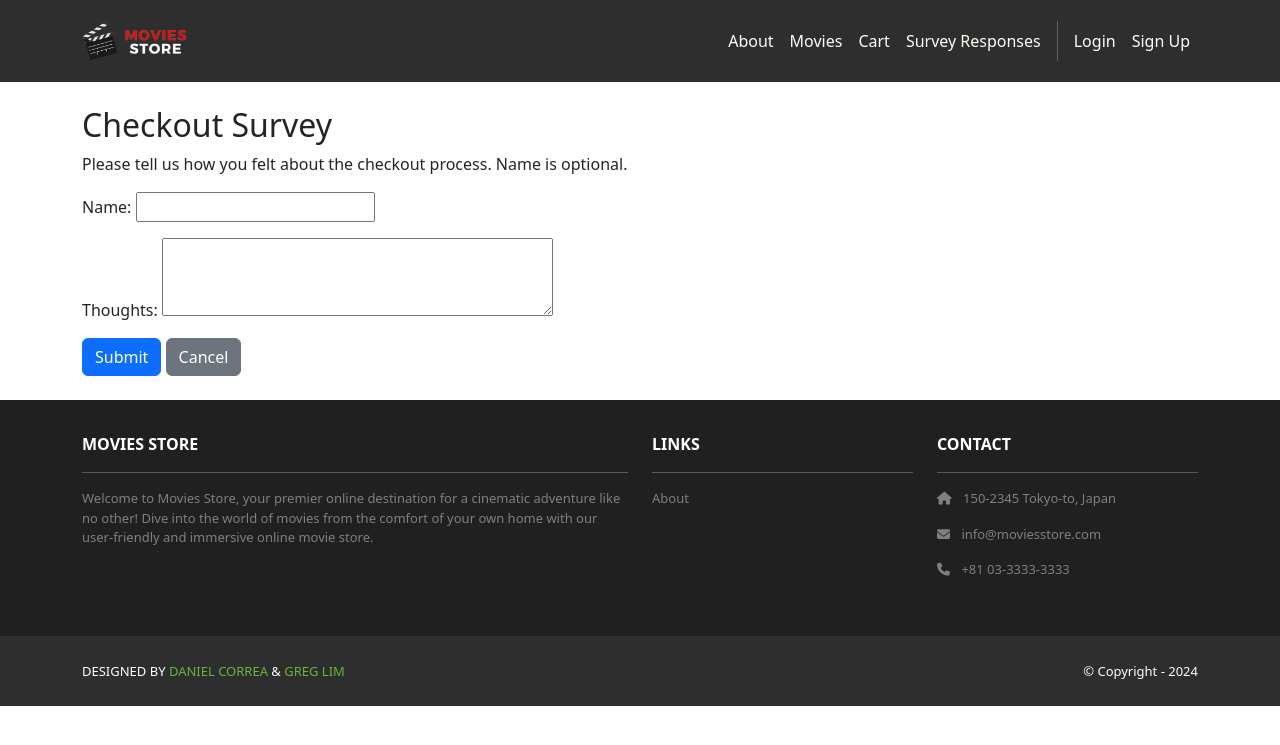
After one commit to tparida3/moviesstore, a Django app: page /cart/survey/ in a window 1280 px wide. The commit adds this page. Shown: the top 745 px of the page. Run offline with Django 5.2, Linux system fonts and the light colour scheme; some libraries are stand-ins or nearby versions.

Commit message:
practical

```diff
--- /dev/null
+++ b/cart/forms.py
@@ -0,0 +1,10 @@
+from django import forms
+from .models import SurveyResponse
+
+class SurveyForm(forms.ModelForm):
+    class Meta:
+        model = SurveyResponse
+        fields = ['name', 'thoughts']
+        widgets = {
+            'thoughts': forms.Textarea(attrs={'rows':3}),
+        }
--- a/cart/models.py
+++ b/cart/models.py
@@ -20,3 +20,11 @@ class Item(models.Model):
 
     def __str__(self):
         return str(self.id) + ' - ' + self.movie.name
+
+class SurveyResponse(models.Model):
+    name = models.CharField(max_length=100, blank=True)  # optional
+    thoughts = models.TextField(blank = True)
+    date = models.DateTimeField(auto_now_add=True)
+
+    def __str__(self):
+        return f"{self.name or 'Anonymous'} - {self.date.strftime('%Y-%m-%d')}"
--- /dev/null
+++ b/cart/templates/cart/survey.html
@@ -0,0 +1,13 @@
+{% extends 'base.html' %}
+{% block content %}
+<div class="container py-4">
+  <h2>Checkout Survey</h2>
+  <p>Please tell us how you felt about the checkout process. Name is optional.</p>
+  <form method="post">
+    {% csrf_token %}
+    {{ form.as_p }}
+    <button type="submit" class="btn btn-primary">Submit</button>
+    <button type="submit" name="cancel" class="btn btn-secondary">Cancel</button>
+  </form>
+</div>
+{% endblock %}
--- a/cart/urls.py
+++ b/cart/urls.py
@@ -6,4 +6,7 @@ urlpatterns = [
     path('<int:id>/add/', views.add, name='cart.add'),
     path('clear/', views.clear, name='cart.clear'),
     path('purchase/', views.purchase, name='cart.purchase'),
+    path('survey/', views.survey, name='survey'),
+    path('survey/thankyou/', views.survey_thank_you, name='survey.thank_you'),
+    path('survey/all/', views.survey_list, name='survey.list'),
 ]
--- a/cart/views.py
+++ b/cart/views.py
@@ -2,8 +2,9 @@ from django.shortcuts import render
 from django.shortcuts import get_object_or_404, redirect
 from movies.models import Movie
 from .utils import calculate_cart_total
-from .models import Order, Item
+from .models import Order, Item, SurveyResponse
 from django.contrib.auth.decorators import login_required
+from .forms import SurveyForm
 
 def index(request):
     cart_total = 0
@@ -59,4 +60,24 @@ def purchase(request):
     template_data = {}
     template_data['title'] = 'Purchase confirmation'
     template_data['order_id'] = order.id
-    return render(request, 'cart/purchase.html', {'template_data': template_data})
+    #return render(request, 'cart/purchase.html', {'template_data': template_data})
+    return redirect('survey')
+
+def survey(request):
+    if request.method == 'POST':
+        if 'cancel' in request.POST:   # cancel button pressed
+            return redirect('home.index')   # go back home
+        form = SurveyForm(request.POST)
+        if form.is_valid():
+            form.save()
+            return redirect('survey.thank_you')
+    else:
+        form = SurveyForm()
+    return render(request, 'cart/survey.html', {'form': form})
+
+def survey_thank_you(request):
+    return render(request, 'cart/survey_thank_you.html')
+
+def survey_list(request):
+    responses = SurveyResponse.objects.all().order_by('-date')
+    return render(request, 'cart/survey_list.html', {'responses': responses})
--- a/moviesstore/templates/base.html
+++ b/moviesstore/templates/base.html
@@ -27,6 +27,7 @@
             <a class="nav-link" href="{% url 'home.about' %}">About</a>
             <a class="nav-link" href="{% url 'movies.index' %}">Movies</a>
             <a class="nav-link" href="{% url 'cart.index' %}">Cart</a>
+            <a class="nav-link" href="{% url 'survey.list' %}">Survey Responses</a>
             <div class="vr bg-white mx-2 d-none d-lg-block"></div>
             {% if user.is_authenticated %}
             <a class="nav-link" href="{% url 'accounts.orders' %}">Orders</a>
```
Also changed, not shown: cart/templates/cart/survey_list.html (added, +14 -0 lines), cart/templates/cart/survey_thank_you.html (added, +8 -0 lines), cart/migrations/0003_surveyresponse.py (added), db.sqlite3.
